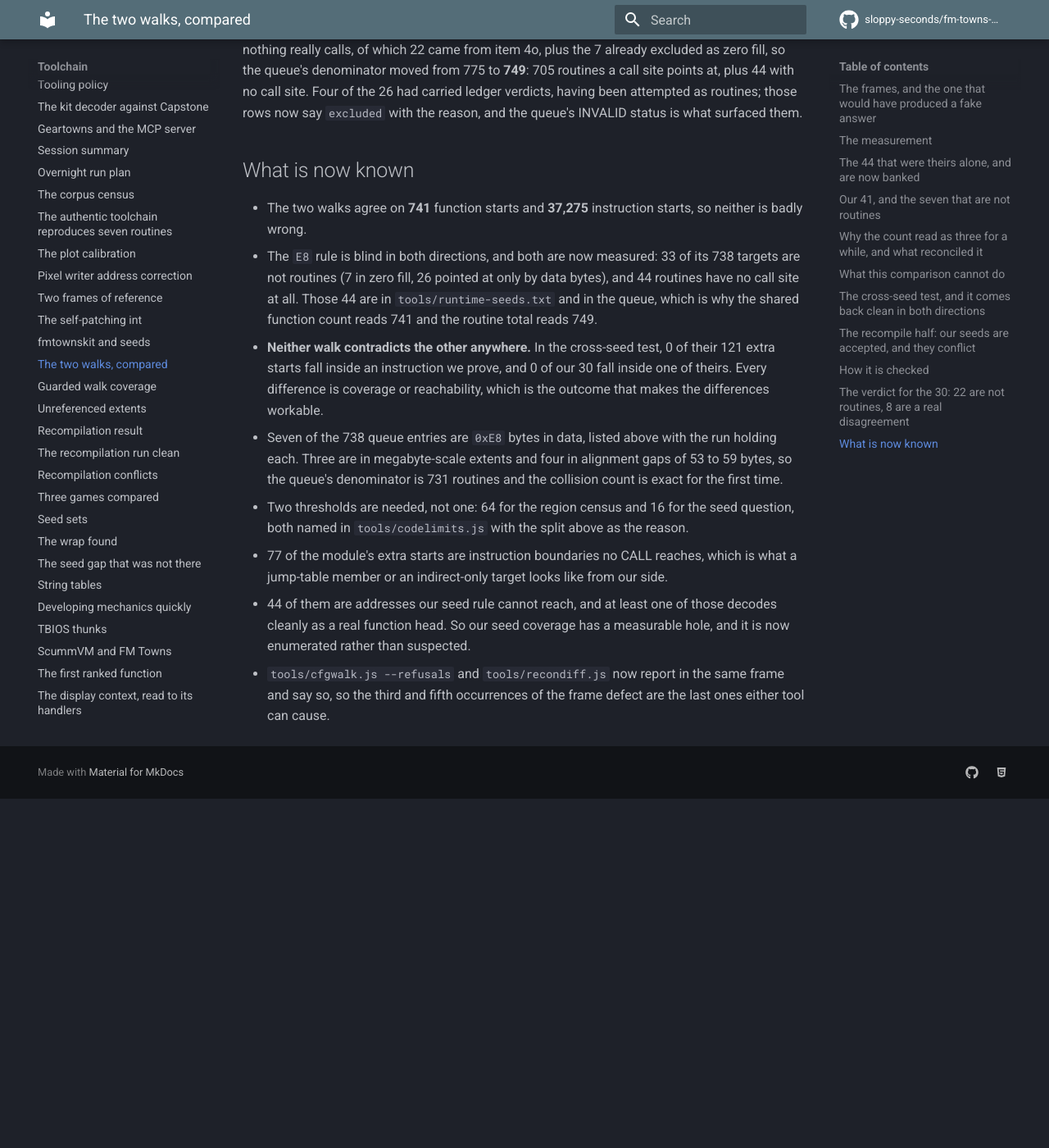
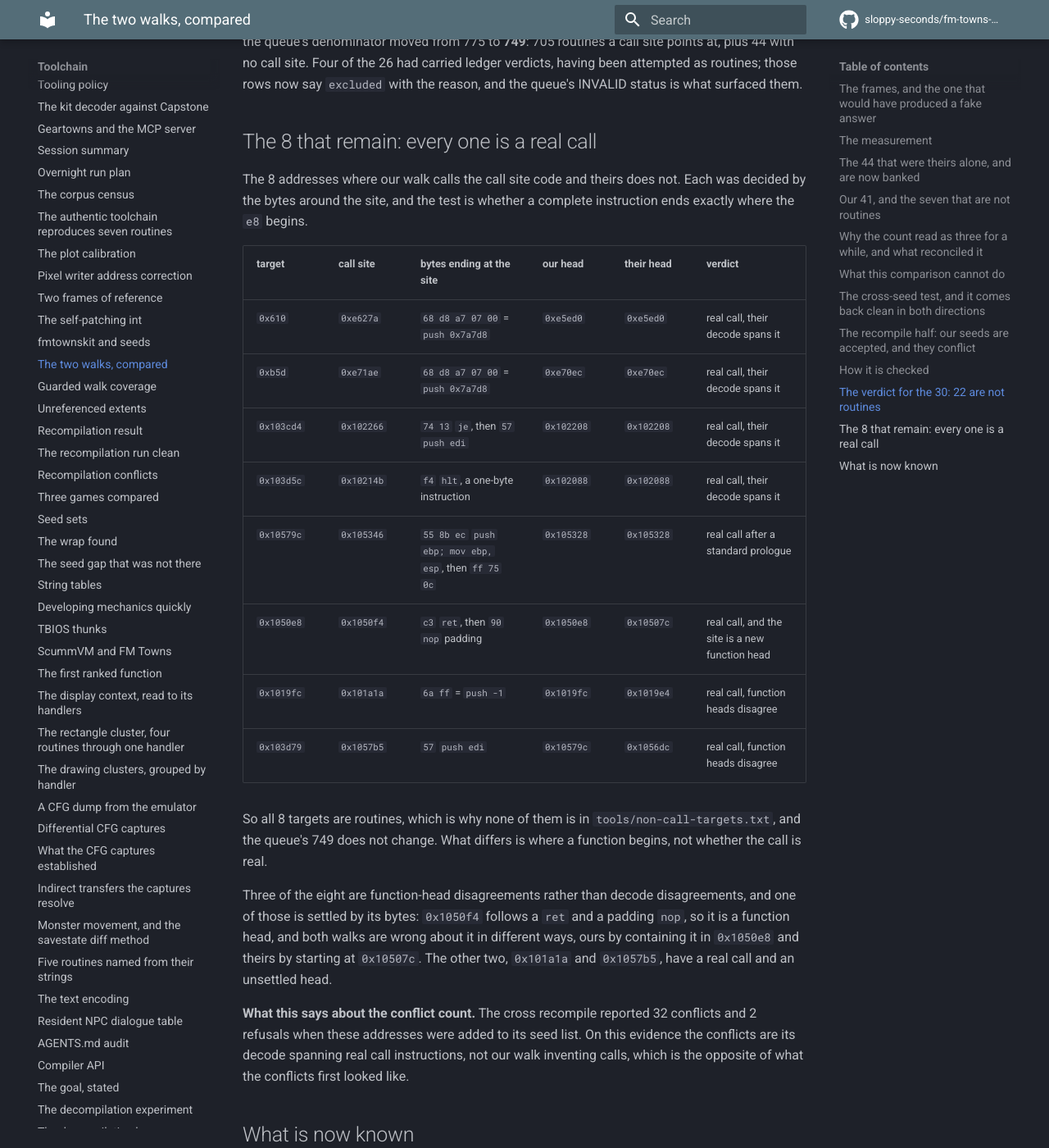
Before and after one commit to sloppy-seconds/fm-towns-ultima, an MkDocs documentation site: the page built from docs/walk-comparison.md, in a window 1280 px wide and 1400 px high, scrolled down 6243 px. Shown: the whole window at 82% size. Built offline with MkDocs 1.6.1 and Material for MkDocs 9.7.7, drawn with Linux system fonts in a browser that asks for light colours; comment, search, counter and statistics services are not loaded; before the commit the page ends 7217 px from its top, so only the background shows below that; some of the changed text lies outside the part shown.

Commit message:
The 8 remaining disagreements are all real calls, decided from the bytes
Item 4o's residue. The 8 addresses where our walk calls the call site code and fmtownskit does not were
decided by one test: does a complete instruction end exactly where the e8 begins.

All 8 pass, and two are decisive on their own:

  0x105346  preceded by 55 8b ec ff 75 0c, a standard push ebp / mov ebp, esp / push [ebp+0xc]
  0x1050f4  preceded by c3 90, a ret and a padding nop, so the site is a function head and both walks are
            wrong about it in different ways: ours contains it in 0x1050e8, theirs starts at 0x10507c

The other six are a call reached after push imm32, push edi, je, hlt or push -1, each ending exactly at the
site, so their decode has an instruction spanning a real call.

So the 32 conflicts from the cross recompile are ITS decode spanning real calls, not this project's walk
inventing them, which is the opposite of what the conflicts first looked like. That matters because the
conflicts were the reason to doubt our 30 seeds in the first place.

Nothing moves in the queue: all 8 targets are routines, which is why none of them is in
tools/non-call-targets.txt, and 749 stands. Three of the 8 are function-head disagreements rather than decode
ones, and they are recorded per address in docs/walk-comparison.md rather than smoothed over.

```diff
--- a/docs/plan.md
+++ b/docs/plan.md
@@ -639,9 +639,14 @@ in either walk.** `tools/calltargets.js` answers that, and the answer splits the
 
 - **22 are not routines.** Every `E8` pointing at them sits in data in both decodes. The byte rule fired on table
   bytes and the target then decoded as plausible code, which is why it looked like a routine at all.
-- **8 are a real disagreement.** Our walk decodes the call site as an instruction and theirs does not, so the open
-  question is whether that caller is code. Both walks are self-consistent and one is wrong. That is the residue of
-  this item and it is recorded here rather than resolved.
+- **8 are a real disagreement, and all 8 are real calls.** Our walk decodes the call site as an instruction and
+  theirs does not, so the question was whether that caller is code. Decided from the bytes: in every one of the 8 a
+  complete instruction ends exactly where the `e8` begins, including a standard `push ebp; mov ebp, esp` prologue at
+  `0x105346` and a `ret` with a padding `nop` at `0x1050f4`. So the conflict count from the cross recompile is their
+  decode spanning real calls, not our walk inventing them, which is the opposite of what the conflicts first looked
+  like. Three of the 8 are function-head disagreements rather than decode ones, and one of those, `0x1050f4`, is
+  settled by its bytes: it follows a `ret` and a `nop`, so it is a head, and both walks are wrong about it in
+  different ways. The per-address table is in [walk-comparison.md](walk-comparison.md).
 
 **The rule reaches further than the 30.** Applied to all 738 call targets it finds **26** that nothing really calls,
 and with the 7 in zero fill that is 33 exclusions. So the queue went from 775 routines to **749**: 705 that a call
--- a/docs/walk-comparison.md
+++ b/docs/walk-comparison.md
@@ -188,7 +188,7 @@ The gate was tested in both directions before being trusted:
 - the expected run length for one bad seed was changed from 337,645 to 337,646 and the gate reported
   `FAIL the zero runs holding our bad seeds are [...], expected [...]`, so the run-length assertion is live
 
-## The verdict for the 30: 22 are not routines, 8 are a real disagreement
+## The verdict for the 30: 22 are not routines
 
 Item 4o. The 30 starts our walk holds that the module never decodes were decided by one measurement: for each, is the
 site of any `E8` pointing at it an instruction start in either walk.
@@ -208,6 +208,34 @@ calls, of which 22 came from item 4o, plus the 7 already excluded as zero fill,
 775 to **749**: 705 routines a call site points at, plus 44 with no call site. Four of the 26 had carried ledger
 verdicts, having been attempted as routines; those rows now say `excluded` with the reason, and the queue's INVALID
 status is what surfaced them.
+
+## The 8 that remain: every one is a real call
+
+The 8 addresses where our walk calls the call site code and theirs does not. Each was decided by the bytes around the
+site, and the test is whether a complete instruction ends exactly where the `e8` begins.
+
+| target | call site | bytes ending at the site | our head | their head | verdict |
+|---|---|---|---|---|---|
+| `0x610` | `0xe627a` | `68 d8 a7 07 00` = `push 0x7a7d8` | `0xe5ed0` | `0xe5ed0` | real call, their decode spans it |
+| `0xb5d` | `0xe71ae` | `68 d8 a7 07 00` = `push 0x7a7d8` | `0xe70ec` | `0xe70ec` | real call, their decode spans it |
+| `0x103cd4` | `0x102266` | `74 13` `je`, then `57` `push edi` | `0x102208` | `0x102208` | real call, their decode spans it |
+| `0x103d5c` | `0x10214b` | `f4` `hlt`, a one-byte instruction | `0x102088` | `0x102088` | real call, their decode spans it |
+| `0x10579c` | `0x105346` | `55 8b ec` `push ebp; mov ebp, esp`, then `ff 75 0c` | `0x105328` | `0x105328` | real call after a standard prologue |
+| `0x1050e8` | `0x1050f4` | `c3` `ret`, then `90` `nop` padding | `0x1050e8` | `0x10507c` | real call, and the site is a new function head |
+| `0x1019fc` | `0x101a1a` | `6a ff` = `push -1` | `0x1019fc` | `0x1019e4` | real call, function heads disagree |
+| `0x103d79` | `0x1057b5` | `57` `push edi` | `0x10579c` | `0x1056dc` | real call, function heads disagree |
+
+So all 8 targets are routines, which is why none of them is in `tools/non-call-targets.txt`, and the queue's 749 does
+not change. What differs is where a function begins, not whether the call is real.
+
+Three of the eight are function-head disagreements rather than decode disagreements, and one of those is settled by
+its bytes: `0x1050f4` follows a `ret` and a padding `nop`, so it is a function head, and both walks are wrong about it
+in different ways, ours by containing it in `0x1050e8` and theirs by starting at `0x10507c`. The other two, `0x101a1a`
+and `0x1057b5`, have a real call and an unsettled head.
+
+**What this says about the conflict count.** The cross recompile reported 32 conflicts and 2 refusals when these
+addresses were added to its seed list. On this evidence the conflicts are its decode spanning real call instructions,
+not our walk inventing calls, which is the opposite of what the conflicts first looked like.
 
 ## What is now known
 
```
